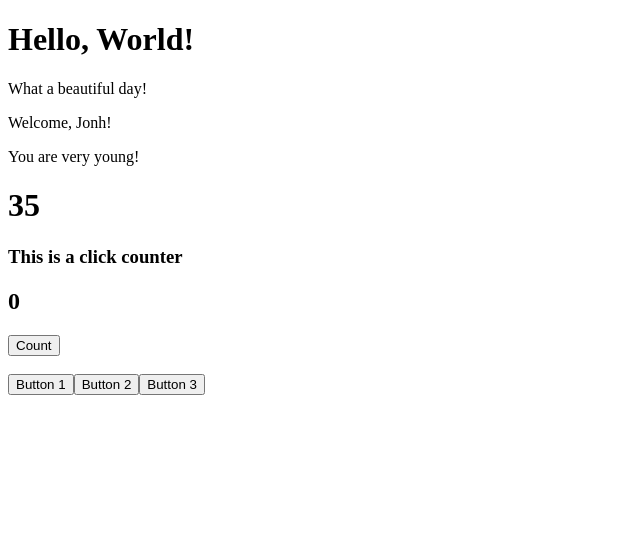
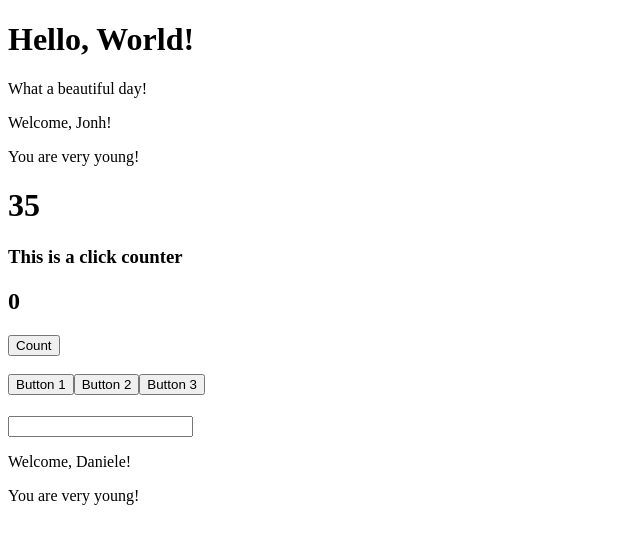
Before and after one commit to danycnc/repo-react-exercises, a React (Create React App) app in the folder react-exercises/: page / in a window 1280 px wide. Shown: the top 544 px of the page, without its empty margins (0-640 px from the left). Built offline with nearby package versions, Linux system fonts and the light colour scheme.

Commit message:
svolto forms-01

```diff
--- a/react-exercises/src/App.js
+++ b/react-exercises/src/App.js
@@ -3,6 +3,7 @@ import ClickCounter from './ClickCounter';
 import ClickTracker from './ClickTracker';
 import Counter from './Counter';
 import Hello from './Hello';
+import InteractiveWelcome from './InteractiveWelcome';
 import Welcome from './Welcome';
 
 class App extends Component {
@@ -14,6 +15,7 @@ class App extends Component {
         <Counter initialValue={5} increment={3} interval={500} />
         <ClickCounter />
         <ClickTracker />
+        <InteractiveWelcome />
       </div>
     );
   }
--- /dev/null
+++ b/react-exercises/src/InteractiveWelcome.js
@@ -0,0 +1,25 @@
+import React from 'react';
+import Welcome from './Welcome';
+class InteractiveWelcome extends React.Component {
+  state = { username: '' };
+
+  handleInput = (event) => {
+    const value = event.target.value;
+
+    this.setState({ username: value });
+  };
+
+  render() {
+    return (
+      <div>
+        <input
+          name='username'
+          value={this.state.username}
+          onChange={this.handleInput}></input>
+        <Welcome name={this.state.username} />
+      </div>
+    );
+  }
+}
+
+export default InteractiveWelcome;
```
